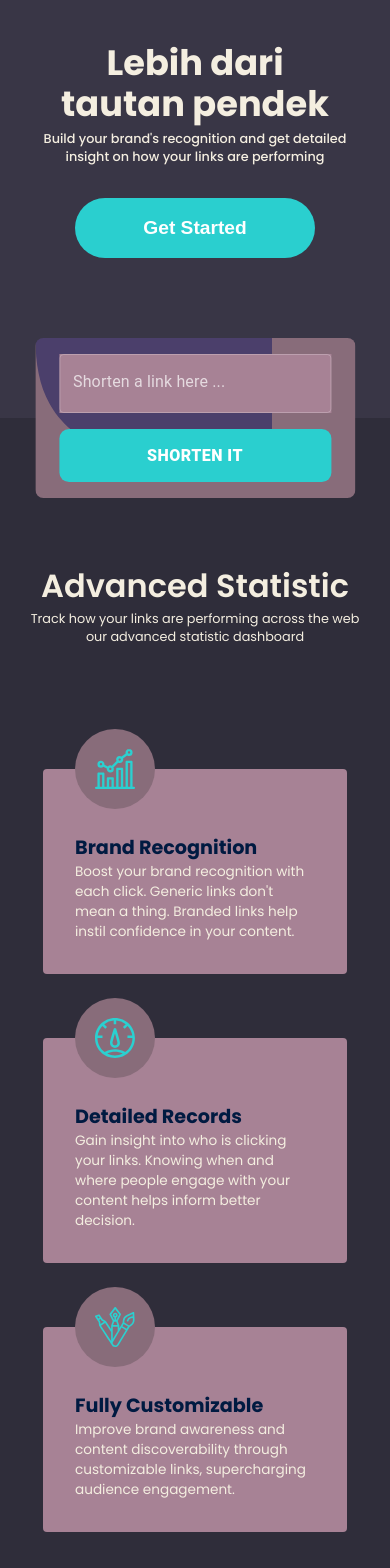
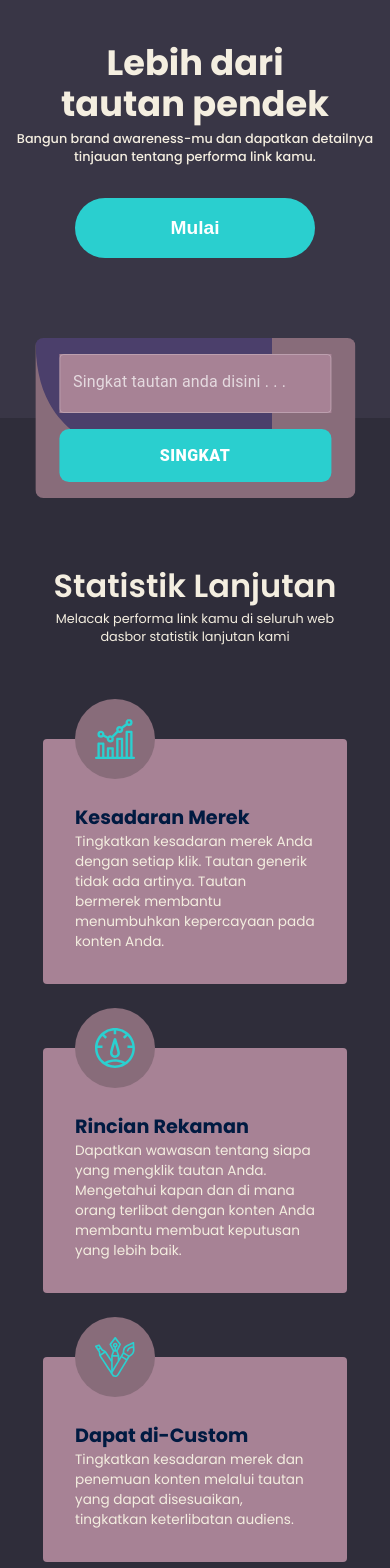
Before and after one commit to reandyferdinanto/shortly-app-re, a React (Vite) app: page / in a window 390 px wide. Shown: the part 360-1928 px from the top of the page. Built offline with nearby package versions, Linux system fonts and the light colour scheme.

Commit message:
add feature indonesia and english language

```diff
--- a/src/components/ShorteningInput/index.jsx
+++ b/src/components/ShorteningInput/index.jsx
@@ -3,6 +3,7 @@ import { Box, TextField, Button } from '@mui/material';
 import classes from './style.module.scss';
 import { useDispatch, useSelector } from 'react-redux';
 import { getShortUrl } from '@containers/App/actions';
+import { FormattedMessage } from 'react-intl';
 
 const ShorteningInput = () => {
   const [cooldown, setCooldown] = useState(false);
@@ -49,11 +50,6 @@ const ShorteningInput = () => {
     }));
   };
 
-  // if (apiCallCount < 3) {
-  //   dispatch(getShortUrl(inputValue));
-  //   setApiCallCount(apiCallCount + 1);
-  // }
-
   return (
     <div>
       <Box component="form" className={classes.ShorteningBoxWrapper} noValidate autoComplete="off">
@@ -63,13 +59,13 @@ const ShorteningInput = () => {
           }}
           className={classes.Input}
           id="input"
-          label="Shorten a link here ..."
+          label={<FormattedMessage id="app_LabelShorten" />}
           variant="outlined"
           onChange={handleChange}
           onKeyPress={onKeyPress}
         />
         <Button className={classes.Button} type="submit" onClick={handleSubmit} disabled={cooldown}>
-          Shorten It
+          <FormattedMessage id="app_ButtonLabelShorten" />
         </Button>
         {/* {shortUrlError && <div className={classes.error}>{handleError()}</div>} */}
       </Box>
--- a/src/languages/en.js
+++ b/src/languages/en.js
@@ -6,4 +6,31 @@ export default {
   app_lang_en: 'English',
   app_MainTitle1: 'More than just',
   app_MainTitle2: 'shorter link',
+  // Section 1
+  app_TextBuild1: "Build your brand's recognition and get detailed",
+  app_TextBuild2: 'insight on how your links are performing',
+  app_GetStartedButton: 'Get Started',
+  // ShortenLink Input
+  app_LabelShorten: 'Shorten a link here . . .',
+  app_ButtonLabelShorten: 'Shorten It',
+  // Section 2
+  app_S2Advanced: 'Advanced Statistic',
+  app_S2TextTrack1: 'Track how your links are performing across the web',
+  app_S2TextTrack2: 'our advanced statistic dashboard ',
+
+  app_S2CardBrand: 'Brand Recognition',
+  app_S2CardDesc1:
+    "Boost your brand recognition with each click. Generic links don't mean a thing. Branded links help instil confidence in your content.",
+
+  app_S2CardDetailed: 'Detailed Records',
+  app_S2CardDesc2:
+    'Gain insight into who is clicking your links. Knowing when and where people engage with your content helps inform better decision.',
+
+  app_S2CardFully: 'Fully Customizable',
+  app_S2CardDesc3:
+    'Improve brand awareness and content discoverability through customizable links, supercharging audience engagement.',
+
+  // Section 3
+  app_S3TitleBoost: 'Boost your links today',
+  app_S3Button: 'Get Started',
 };
--- a/src/languages/id.js
+++ b/src/languages/id.js
@@ -6,4 +6,31 @@ export default {
   app_lang_en: 'Bahasa Inggris',
   app_MainTitle1: 'Lebih dari ',
   app_MainTitle2: 'tautan pendek',
+  // Section 1
+  app_TextBuild1: 'Bangun brand awareness-mu dan dapatkan detailnya',
+  app_TextBuild2: 'tinjauan tentang performa link kamu.',
+  // Shorten Input
+  app_GetStartedButton: 'Mulai',
+  app_LabelShorten: 'Singkat tautan anda disini . . .',
+  app_ButtonLabelShorten: 'Singkat',
+  // Section 2
+  app_S2Advanced: 'Statistik Lanjutan',
+  app_S2TextTrack1: 'Melacak performa link kamu di seluruh web',
+  app_S2TextTrack2: 'dasbor statistik lanjutan kami',
+
+  app_S2CardBrand: 'Kesadaran Merek',
+  app_S2CardDesc1:
+    'Tingkatkan kesadaran merek Anda dengan setiap klik. Tautan generik tidak ada artinya. Tautan bermerek membantu menumbuhkan kepercayaan pada konten Anda.',
+
+  app_S2CardDetailed: 'Rincian Rekaman',
+  app_S2CardDesc2:
+    'Dapatkan wawasan tentang siapa yang mengklik tautan Anda. Mengetahui kapan dan di mana orang terlibat dengan konten Anda membantu membuat keputusan yang lebih baik.',
+
+  app_S2CardFully: 'Dapat di-Custom',
+  app_S2CardDesc3:
+    'Tingkatkan kesadaran merek dan penemuan konten melalui tautan yang dapat disesuaikan, tingkatkan keterlibatan audiens.',
+
+  // Section 3
+  app_S3TitleBoost: 'Tingkatkan Tautan Anda Hari Ini',
+  app_S3Button: 'Mulai',
 };
--- a/src/pages/Home/Section1/index.jsx
+++ b/src/pages/Home/Section1/index.jsx
@@ -16,9 +16,11 @@ const Section1 = () => {
             </div>
           </div>
           <div className={classes.SubTitle}>
-            Build your brand's recognition and get detailed <br /> insight on how your links are performing
+            <FormattedMessage id="app_TextBuild1" /> <br /> <FormattedMessage id="app_TextBuild2" />
           </div>
-          <button className={classes.GetStarted}>Get Started</button>
+          <button className={classes.GetStarted}>
+            <FormattedMessage id="app_GetStartedButton" />
+          </button>
         </div>
         <div className={classes.RightContainer}>
           <div className={classes.Illustration}></div>
--- a/src/pages/Home/Section2/index.jsx
+++ b/src/pages/Home/Section2/index.jsx
@@ -1,6 +1,7 @@
 import React from 'react';
 import classes from './style.module.scss';
 import ShorteningInput from '@components/ShorteningInput';
+import { FormattedMessage } from 'react-intl';
 
 const Section2 = () => {
   return (
@@ -10,36 +11,42 @@ const Section2 = () => {
           <ShorteningInput />
         </div>
         <div className={classes.AdvancedWrapper}>
-          <div className={classes.Advanced}>Advanced Statistic</div>
+          <div className={classes.Advanced}>
+            <FormattedMessage id="app_S2Advanced" />
+          </div>
           <div className={classes.Track}>
-            Track how your links are performing across the web <br />
-            our advanced statistic dashboard
+            <FormattedMessage id="app_S2TextTrack1" />
+            <br />
+            <FormattedMessage id="app_S2TextTrack2" />
           </div>
         </div>
         <div className={classes.DetailedWrapper}>
           <hr />
           <div className={classes.DetailedBox1}>
             <div className={classes.Icon}></div>
-            <div className={classes.DetailedTitle}>Brand Recognition</div>
+            <div className={classes.DetailedTitle}>
+              <FormattedMessage id="app_S2CardBrand" />
+            </div>
             <div className={classes.DetailedDesc}>
-              Boost your brand recognition with each click. Generic links don't mean a thing. Branded links help instil
-              confidence in your content.
+              <FormattedMessage id="app_S2CardDesc1" />
             </div>
           </div>
           <div className={classes.DetailedBox2}>
             <div className={classes.Icon}></div>
-            <div className={classes.DetailedTitle}>Detailed Records</div>
+            <div className={classes.DetailedTitle}>
+              <FormattedMessage id="app_S2CardDetailed" />
+            </div>
             <div className={classes.DetailedDesc}>
-              Gain insight into who is clicking your links. Knowing when and where people engage with your content helps
-              inform better decision.
+              <FormattedMessage id="app_S2CardDesc2" />
             </div>
           </div>
           <div className={classes.DetailedBox3}>
             <div className={classes.Icon}></div>
-            <div className={classes.DetailedTitle}>Fully Customizable</div>
+            <div className={classes.DetailedTitle}>
+              <FormattedMessage id="app_S2CardFully" />
+            </div>
             <div className={classes.DetailedDesc}>
-              Improve brand awareness and content discoverability through customizable links, supercharging audience
-              engagement.
+              <FormattedMessage id="app_S2CardDesc3" />
             </div>
           </div>
         </div>
--- a/src/pages/Home/Section3/index.jsx
+++ b/src/pages/Home/Section3/index.jsx
@@ -1,12 +1,17 @@
 import React from 'react';
 import classes from './style.module.scss';
+import { FormattedMessage } from 'react-intl';
 
 const Section3 = () => {
   return (
     <div>
       <div className={classes.Wrapper}>
-        <div className={classes.TitleS3}>Boost your links today</div>
-        <button className={classes.GetStarted}>Get Started</button>
+        <div className={classes.TitleS3}>
+          <FormattedMessage id="app_S3TitleBoost" />
+        </div>
+        <button className={classes.GetStarted}>
+          <FormattedMessage id="app_S3Button" />
+        </button>
       </div>
     </div>
   );
--- a/src/pages/Home/Section3/style.module.scss
+++ b/src/pages/Home/Section3/style.module.scss
@@ -41,7 +41,7 @@
     background: url(../../../static/images/bg-boost-mobile.svg) var(--color-shorten) no-repeat;
     background-size: cover;
     .TitleS3 {
-      font-size: 1.7rem;
+      font-size: 1.3rem;
     }
     .GetStarted {
       width: 8rem;
```
